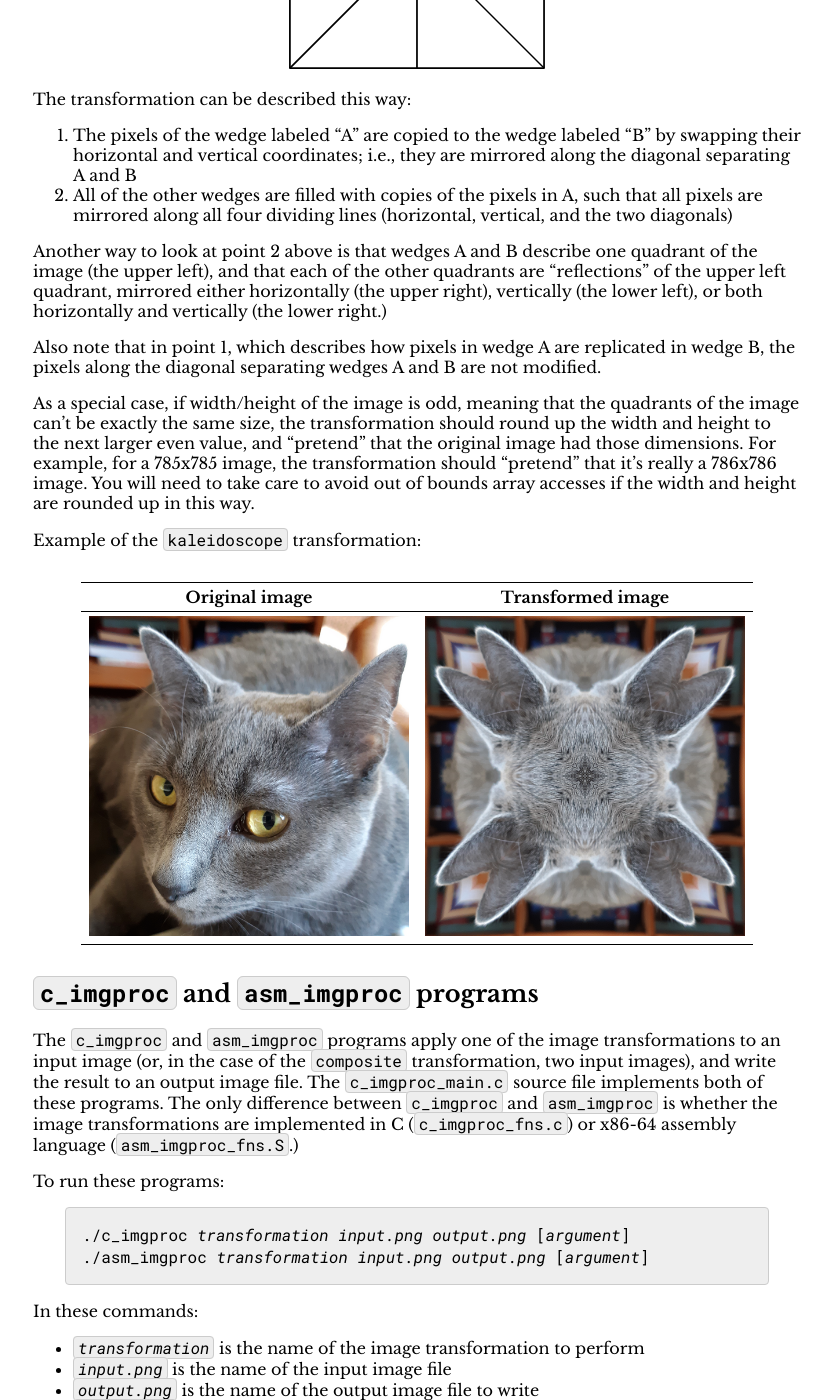
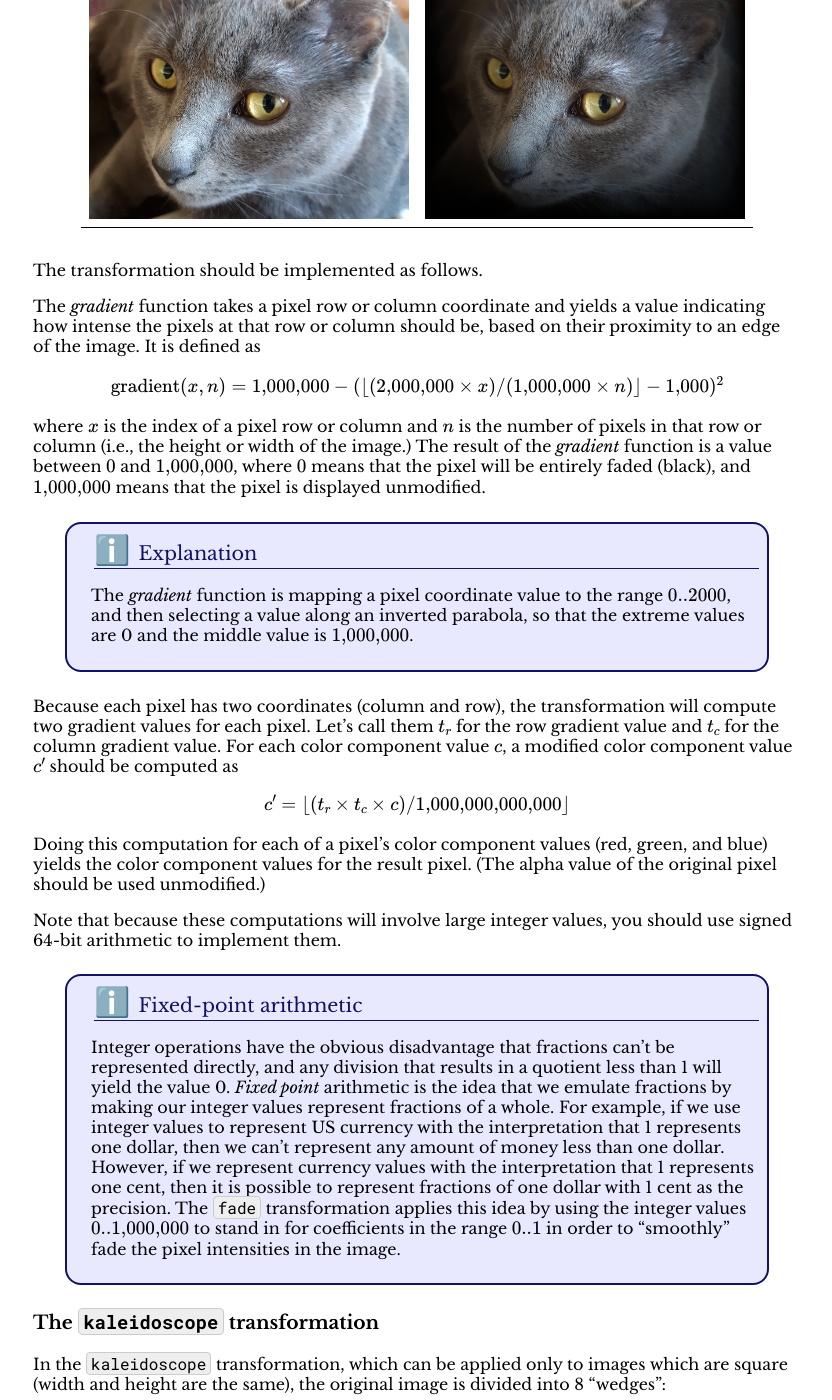
Before and after one commit to jhucsf/spring2025, a Jekyll site: the page built from assign/assign02.md, in a window 1280 px wide and 1400 px high, scrolled down 8012 px. Shown: the whole window, without its empty margins (223-1055 px from the left). Built offline with Jekyll 4.4.1, drawn with Linux system fonts in a browser that asks for light colours; formulas are drawn with MathJax 3; some of the changed text lies outside the part shown.

Commit message:
description of fade transformation

```diff
--- a/assign/assign02.md
+++ b/assign/assign02.md
@@ -328,6 +328,75 @@ Compositing the two images produces the following result image
    </td>
  </tr>
 </table>
+
+### The `fade` transformation
+
+In the `fade` transformation, the intensity of each pixel is modified so that
+pixels "fade out" the closer they are to the edges of the image.
+
+Example:
+
+Original image | Transformed image
+:------------: | :---------------:
+<a href="img/ingo.png"><img style="width: 20em;" alt="original cat image" src="img/ingo.png"></a> | <a href="img/ingo_kaleidoscope.png"><img style="width: 20em;" alt="faded cat image" src="img/ingo_fade.png"></a>
+
+The transformation should be implemented as follows.
+
+The *gradient* function takes a pixel row or column coordinate and
+yields a value indicating how intense the pixels at that row or column
+should be, based on their proximity to an edge of the image. It
+is defined as
+
+$$\mbox{gradient}(x,n) = 1{,}000{,}000 - (\lfloor (2{,}000{,}000 \times x) / (1{,}000{,}000 \times n) \rfloor - 1{,}000)^{2} $$
+
+where $$x$$ is the index of a pixel row or column and $$n$$ is the number of
+pixels in that row or column (i.e., the height or width of the image.)
+The result of the *gradient* function is a value between $$0$$ and $$1{,}000{,}000$$,
+where $$0$$ means that the pixel will be entirely faded (black), and
+$$1{,}000{,}000$$ means that the pixel is displayed unmodified.
+
+<div class='admonition info'>
+  <div class='title'>Explanation</div>
+  <div class='content' markdown='1'>
+The *gradient* function is mapping a pixel coordinate value to the range
+$$0..2000$$, and then selecting a value along an inverted parabola,
+so that the extreme values are 0 and the middle value is $$1{,}000{,}000$$.
+  </div>
+</div>
+
+Because each pixel has two coordinates (column and row), the transformation will
+compute two gradient values for each pixel. Let's call them $$t_{r}$$ for the
+row gradient value and $$t_{c}$$ for the column gradient value. For each
+color component value $$c$$, a modified color component value $$c'$$ should
+be computed as
+
+$$c' = \lfloor (t_{r} \times t_{c} \times c) / 1{,}000{,}000{,}000{,}000 \rfloor$$
+
+Doing this computation for each of a pixel's color component values
+(red, green, and blue) yields the color component values for the
+result pixel. (The alpha value of the original pixel should be used
+unmodified.)
+
+Note that because these computations will involve large integer values,
+you should use signed 64-bit arithmetic to implement them.
+
+<div class='admonition info'>
+  <div class='title'>Fixed-point arithmetic</div>
+  <div class='content' markdown='1'>
+Integer operations have the obvious disadvantage that fractions can't be
+represented directly, and any division that results in a quotient less than 1
+will yield the value 0. *Fixed point* arithmetic is the idea that we
+emulate fractions by making our integer values represent fractions of a whole.
+For example, if we use integer values to represent US currency with the
+interpretation that 1 represents one dollar, then we can't represent any
+amount of money less than one dollar. However, if we represent currency values
+with the interpretation that 1 represents one cent, then it is possible
+to represent fractions of one dollar with 1 cent as the precision.
+The `fade` transformation applies this idea by using the integer values
+$$0..1{,}000{,}000$$ to stand in for coefficients in the range $$0..1$$
+in order to "smoothly" fade the pixel intensities in the image.
+  </div>
+</div>
 
 ### The `kaleidoscope` transformation
 
```
Also changed, not shown: assign/img/ingo_fade.png (added).
